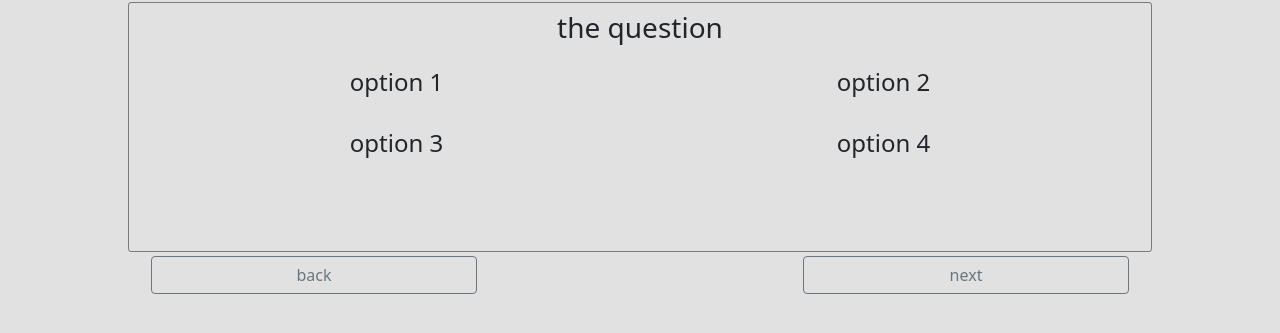
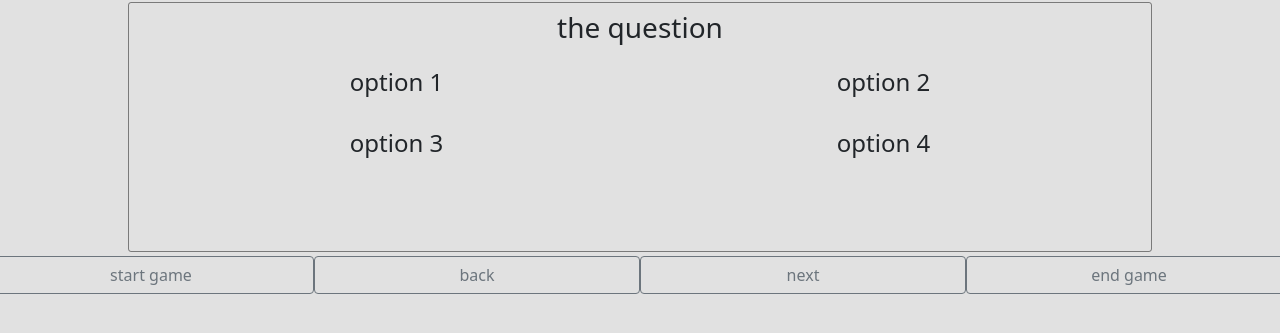
Before and after one commit to yasser9947/ALHABAR, a plain HTML site: page index.html in a window 1280 px wide. Shown: the part 91-424 px from the top of the page. Drawn offline with nearby package versions, Linux system fonts and the light colour scheme; no server answers.

Commit message:
some changes

```diff
--- a/index.html
+++ b/index.html
@@ -32,8 +32,14 @@
         </div>
     </div>
     <div class="row mt-1 d-flex justify-content-around ">
+        <button class="btn btn-outline-secondary col-3 align-self-end" id="next">
+            start game
+        </button>
         <button class="btn btn-outline-secondary col-3 align-self-start" id="back">back</button>
         <button class="btn btn-outline-secondary col-3 align-self-end" id="next"> next</button>
+        <button class="btn btn-outline-secondary col-3 align-self-end" id="next">
+            end game
+        </button>
     </div>
 
     <div class="container mt-5 d-flex justify-content-end flex-wrap " id="players">
```
